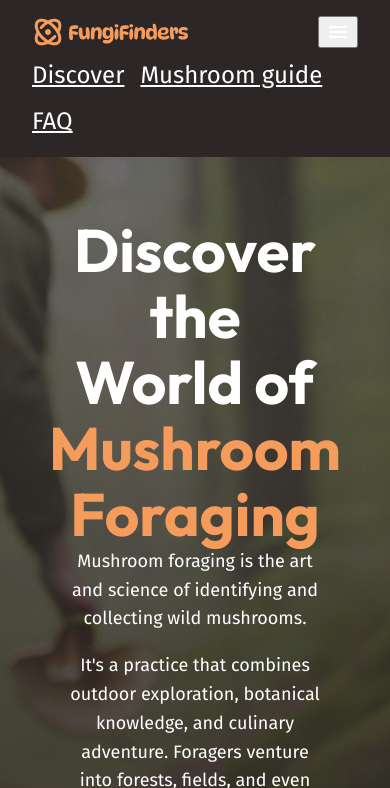
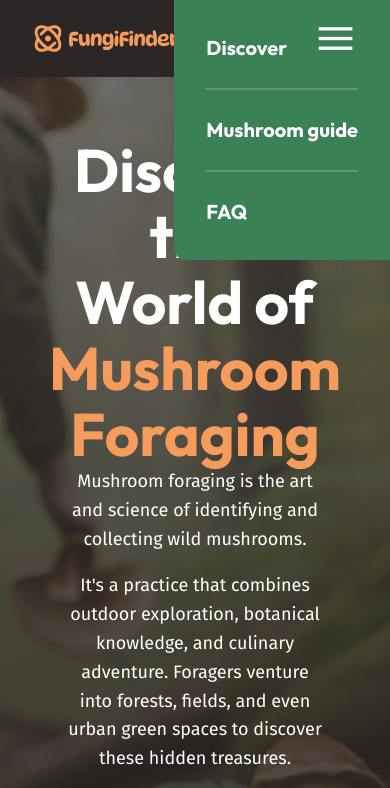
Before and after one commit to Ricardo-Forttunato/Fungi-Finders-Front-endMaster, a plain HTML site: page index.html in a window 390 px wide. Both pictures are taken after a click on the button "Menu". Shown: the top 788 px of the page. Drawn offline with Linux system fonts and the light colour scheme.

Commit message:
add funcionalidade ao menu-hamburger

```diff
--- a/index.html
+++ b/index.html
@@ -20,7 +20,7 @@
           <button aria-controls="primary-nav" aria-expanded="false">
             <span class="visually-hidden">Menu</span>
             <img
-              src="assets/menu_hamburger.svg"
+              src="assets/menu-hamburger.png"
               alt="image with 3 lines simulating a menu-hamburger"
             />
           </button>
@@ -193,4 +193,5 @@
       <a href="mailto:teste@teste.com.br">contact@fungifinders.com</a>
     </footer>
   </body>
+  <script src="./main.js"></script>
 </html>
--- /dev/null
+++ b/main.js
@@ -0,0 +1,13 @@
+const navToggle = document.querySelector('[aria-controls="primary-nav"]');
+
+const primaryNav = document.querySelector("#primary-nav");
+
+navToggle.addEventListener("click", () => {
+  const navOpened = navToggle.getAttribute("aria-expanded");
+
+  navOpened === "false"
+    ? navToggle.setAttribute("aria-expanded", "true")
+    : navToggle.setAttribute("aria-expanded", "false");
+
+  console.log(navOpened);
+});
--- a/style.css
+++ b/style.css
@@ -265,11 +265,63 @@
     justify-content: space-between;
   }
 
+  [aria-controls="primary-nav"] {
+    z-index: 100;
+    cursor: pointer;
+    background: transparent;
+    border: 0;
+    width: 45px;
+    padding: 0;
+    /* position: absolute;
+    top: 0.5rem;
+    right: 1rem; */
+  }
+
+  [aria-controls="primary-nav"] {
+    display: block;
+    @media (width < 760px) {
+      display: block;
+    }
+  }
+
   .primary-navigation {
     ul {
       display: flex;
       flex-wrap: wrap;
       gap: 0.5rem 1rem;
+    }
+
+    a {
+      text-decoration: none;
+    }
+
+    @media (width < 760px) {
+      /* Toggle display menu-hamburger */
+      [aria-expanded="false"] ~ & {
+        display: none;
+      }
+
+      position: absolute;
+      z-index: 10;
+      top: 0;
+      right: 0;
+      font-size: var(--font-size-lg);
+      font-weight: 700;
+      font-family: var(--ff-heading);
+      background-color: var(--background-accent-main);
+      padding: 2rem;
+      border-radius: 0 0 0 var(--border-radius-lg);
+
+      ul {
+        gap: 0;
+        flex-direction: column;
+      }
+
+      li + li {
+        margin-block-start: 1.5rem;
+        padding-block-start: 1.5rem;
+        border-top: 2px solid var(--background-accent-light);
+      }
     }
   }
 
```
Also changed, not shown: assets/menu-hamburger.png (added).
